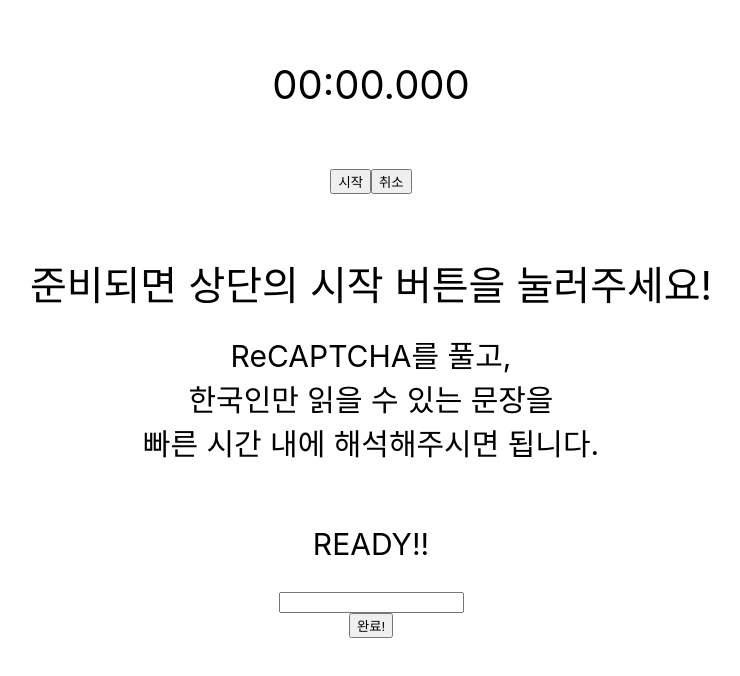
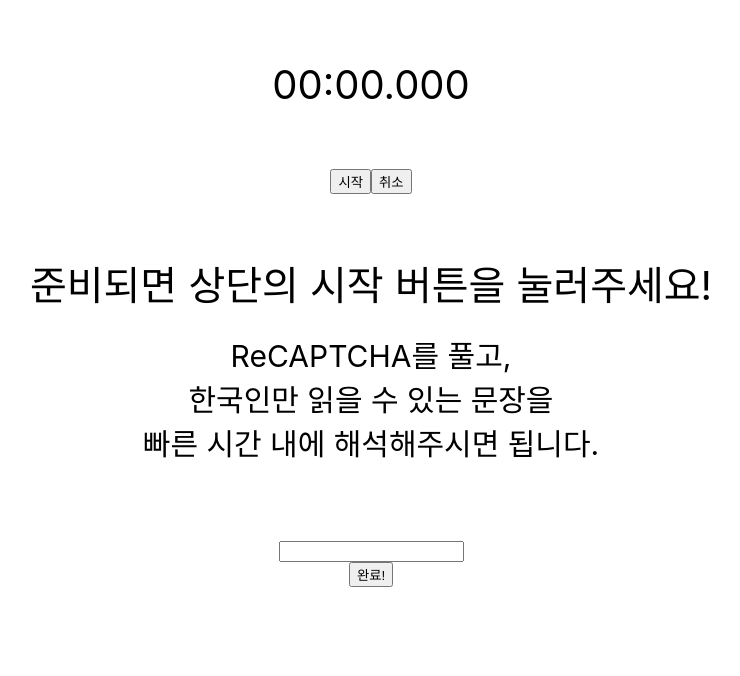
Before and after one commit to yymin1022/Google_I.O_Ext_Seoul_2023_Human_or_Robot, a React (Create React App) app: page / in a window 1280 px wide. Shown: the top 676 px of the page, without its empty margins (269-1009 px from the left). Built offline with nearby package versions, Linux system fonts and the light colour scheme.

Commit message:
Update KoreanTranslate.tsx : Adjust Layout

```diff
--- a/src/KoreanTranslate.tsx
+++ b/src/KoreanTranslate.tsx
@@ -53,7 +53,7 @@ const KoreanTranslate = (props: ComponentProps<any>) => {
                 sentence.org !== "" ?
                     <KoreanTranslateSentence>{sentence.org}</KoreanTranslateSentence>
                 :
-                    <KoreanTranslateSentence>READY!!</KoreanTranslateSentence>
+                    <KoreanTranslateSentence></KoreanTranslateSentence>
             }
             <input ref={inputRef} type="text" />
             <button onClick={btnDone}>완료!</button>
@@ -72,7 +72,7 @@ const KoreanTranslateWrapper = styled.div`
 const KoreanTranslateSentence = styled.p`
     width: 100%;
 
-    margin: 0 0 30px 0;
+    margin: 0 0 15px 0;
 
     font-size: 30px;
     text-align: center;
```
